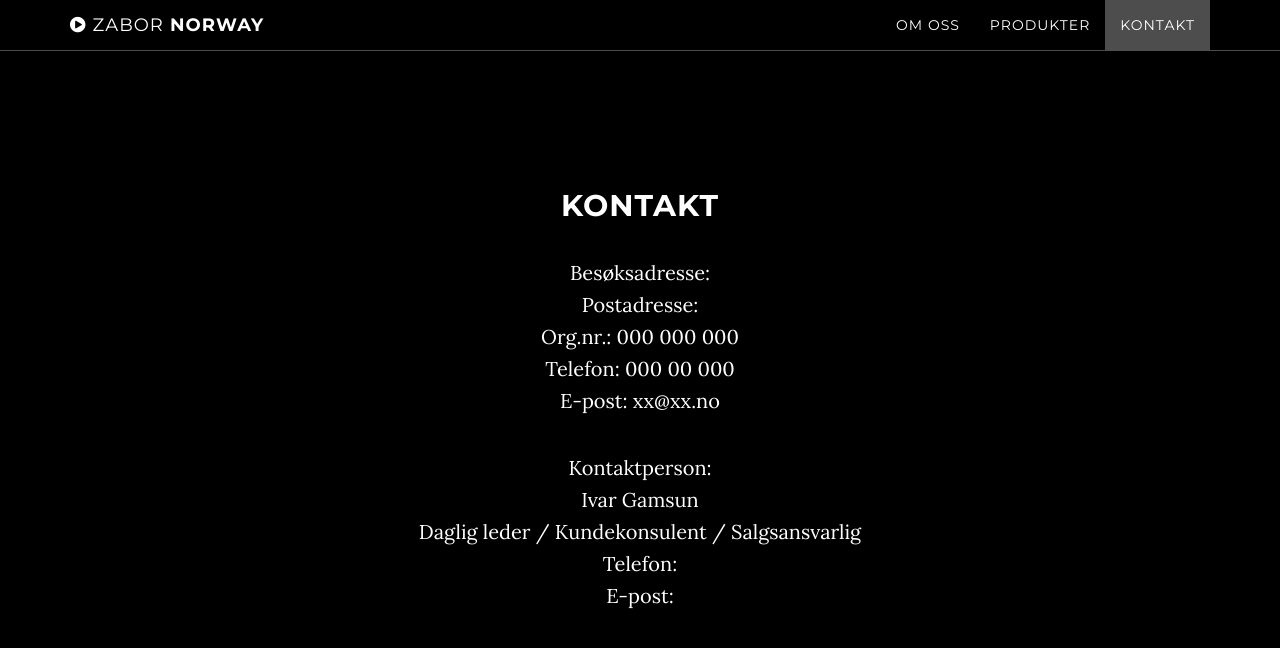
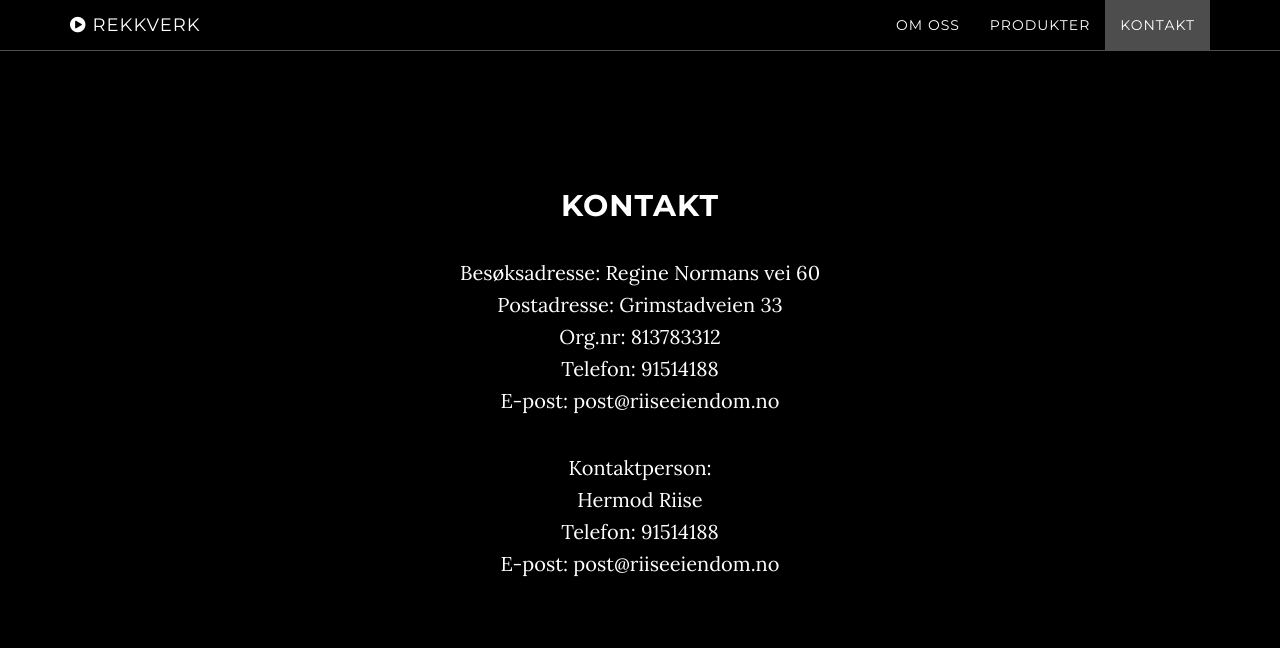
Before and after one commit to dinershtein/norway, a Jekyll site: the page built from index.html, in a window 1280 px wide and 900 px high, scrolled down 3677 px. Shown: the top 648 px of the window. Built offline with Jekyll 4.4.1, drawn with Linux system fonts in a browser that asks for light colours.

Commit message:
Contacts

```diff
--- a/_config.yml
+++ b/_config.yml
@@ -1,5 +1,5 @@
 # Site settings
-title: Zabor
+title: REKKVERK
 email: example@domain.com
 url: http://dinershtein.com/norway/
 description: "Eksklusive rekkverk av edle tresorter med dekorative metall paneler"
--- a/_includes/contact.html
+++ b/_includes/contact.html
@@ -4,20 +4,19 @@
             <div class="col-lg-8 col-lg-offset-2">
               <h2>Kontakt</h2>
               <p>
-                  Besøksadresse:<br>
-                  Postadresse:<br>
-                  Org.nr.: 000 000 000<br>
-                  Telefon: 000 00 000<br>
-                  E-post: xx@xx.no<br>
+                Besøksadresse: Regine Normans vei 60<br>
+                Postadresse: Grimstadveien 33<br>
+                Org.nr: 813783312<br>
+                Telefon: 91514188<br>
+                E-post: post@riiseeiendom.no
               </p>
 
-                <p>Kontaktperson:<br>
-                  Ivar Gamsun<br>
-                  Daglig leder / Kundekonsulent / Salgsansvarlig<br>
-                  Telefon:<br>
-                  E-post:
+              <p>
+                Kontaktperson:<br>
+                Hermod Riise<br>
+                Telefon: 91514188<br>
+                E-post: post@riiseeiendom.no
               </p>
-
             </div>
           </div>
         </section>
--- a/_includes/header.html
+++ b/_includes/header.html
@@ -4,7 +4,7 @@
             <div class="container">
                 <div class="row">
                     <div class="col-md-8 col-md-offset-2">
-                        <h1 class="brand-heading">Zabor</h1>
+                        <h1 class="brand-heading">Rekkverk</h1>
                         <p class="intro-text">
                           Eksklusive rekkverk av edle tresorter med dekorative metall paneler.
                          </p>
--- a/_includes/nav.html
+++ b/_includes/nav.html
@@ -6,7 +6,7 @@
                     <i class="fa fa-bars"></i>
                 </button>
                 <a class="navbar-brand page-scroll" href="#page-top">
-                    <i class="fa fa-play-circle"></i>  <span class="light">Zabor</span> norway
+                    <i class="fa fa-play-circle"></i>  <span class="light">REKKVERK</span>
                 </a>
             </div>
 
```
Also changed, not shown: 1 other file. Lines whose indentation alone changed are shown as unchanged.
